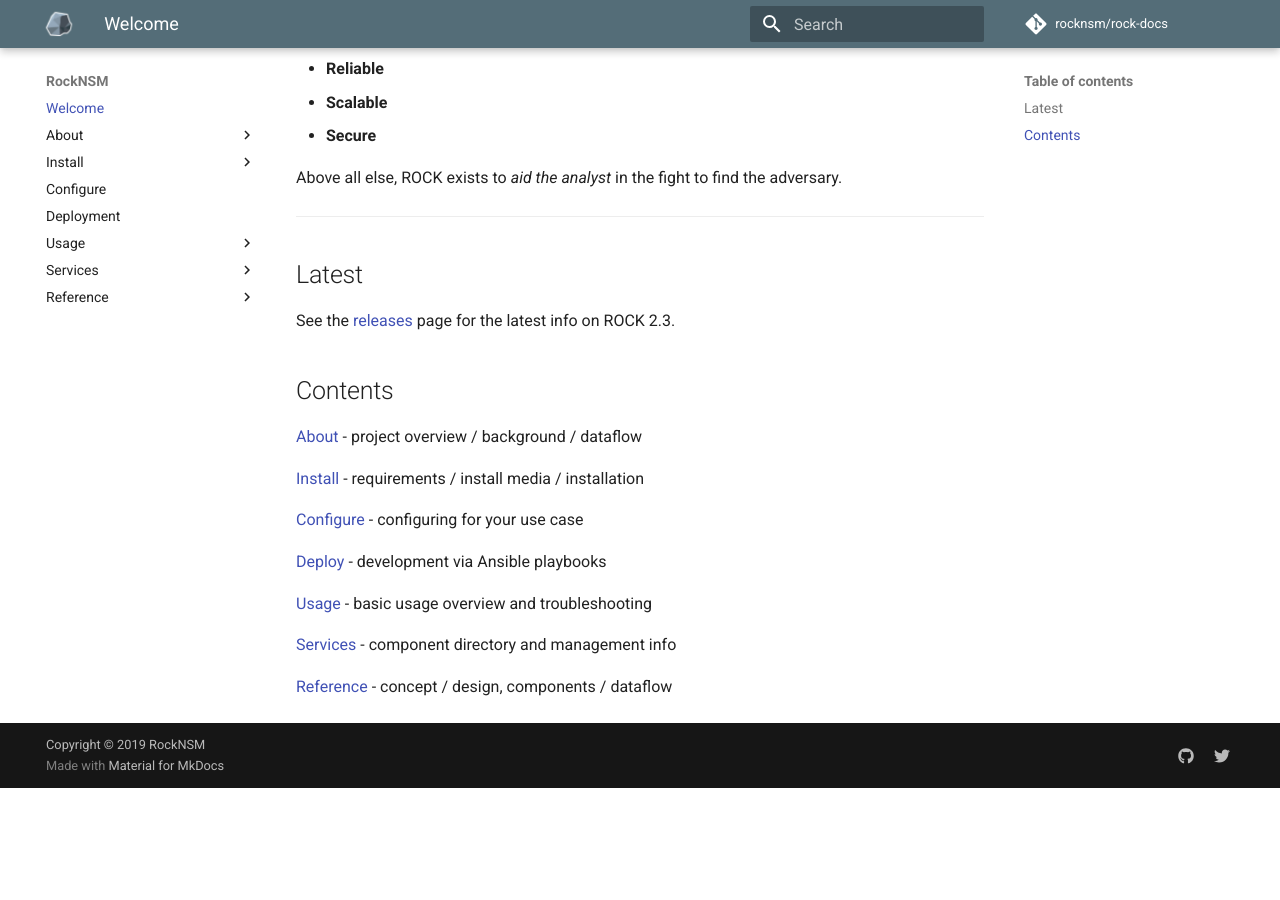
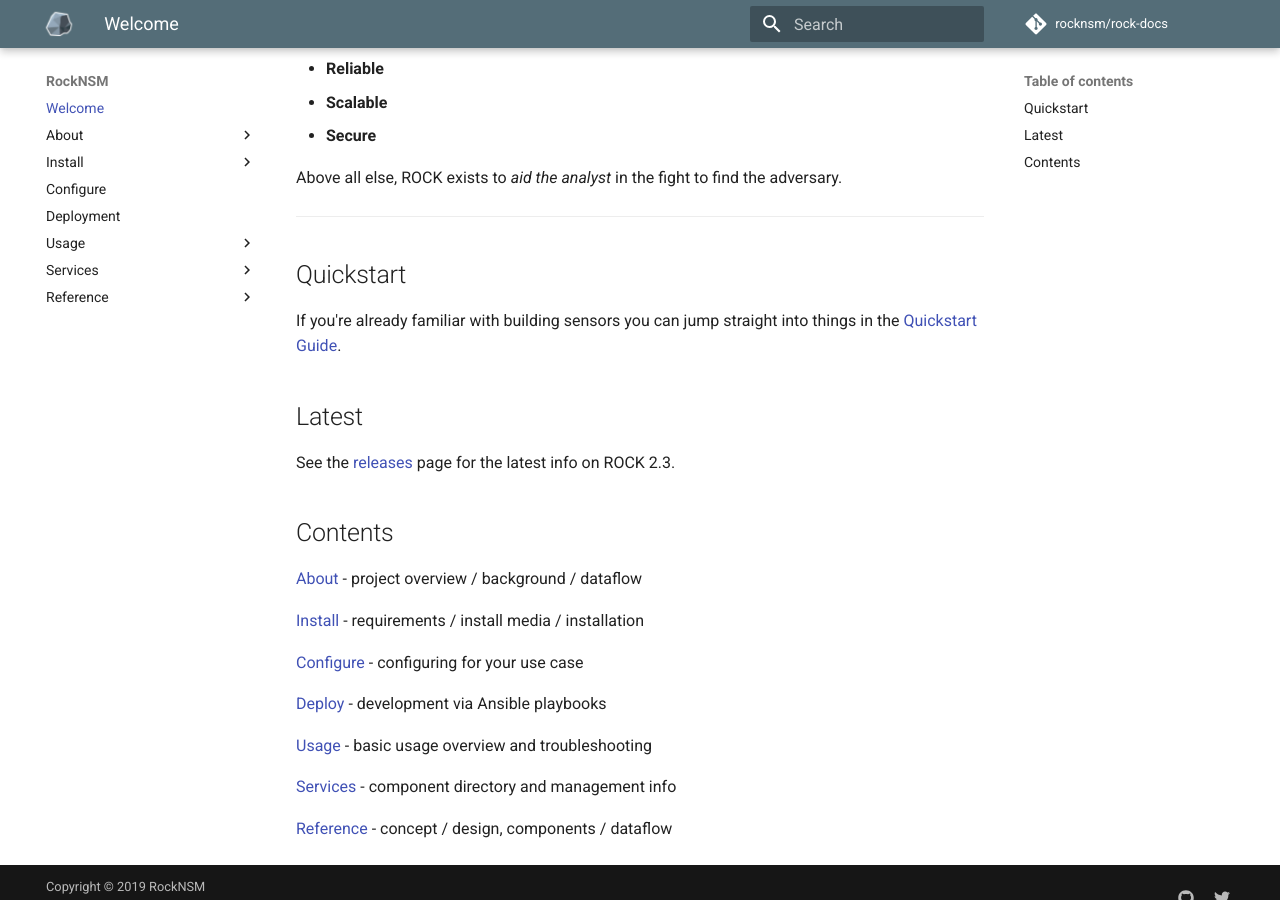
Before and after one commit to rocknsm/rock-docs, an MkDocs documentation site: the page built from docs/index.md, in a window 1280 px wide and 900 px high, scrolled down 481 px. Built offline with MkDocs 1.6.1 and Material for MkDocs 9.7.7, drawn with Linux system fonts in a browser that asks for light colours; comment, search, counter and statistics services are not loaded; before the commit the page ends 1269 px from its top, so only the background shows below that.

Commit message:
add quickstart pointer to index

```diff
--- a/docs/index.md
+++ b/docs/index.md
@@ -19,6 +19,10 @@
 adversary.
 <br>
 ---
+
+## Quickstart
+
+If you're already familiar with building sensors you can jump straight into things in the [Quickstart Guide](./quickstart.md).
 
 ## Latest
 
```
